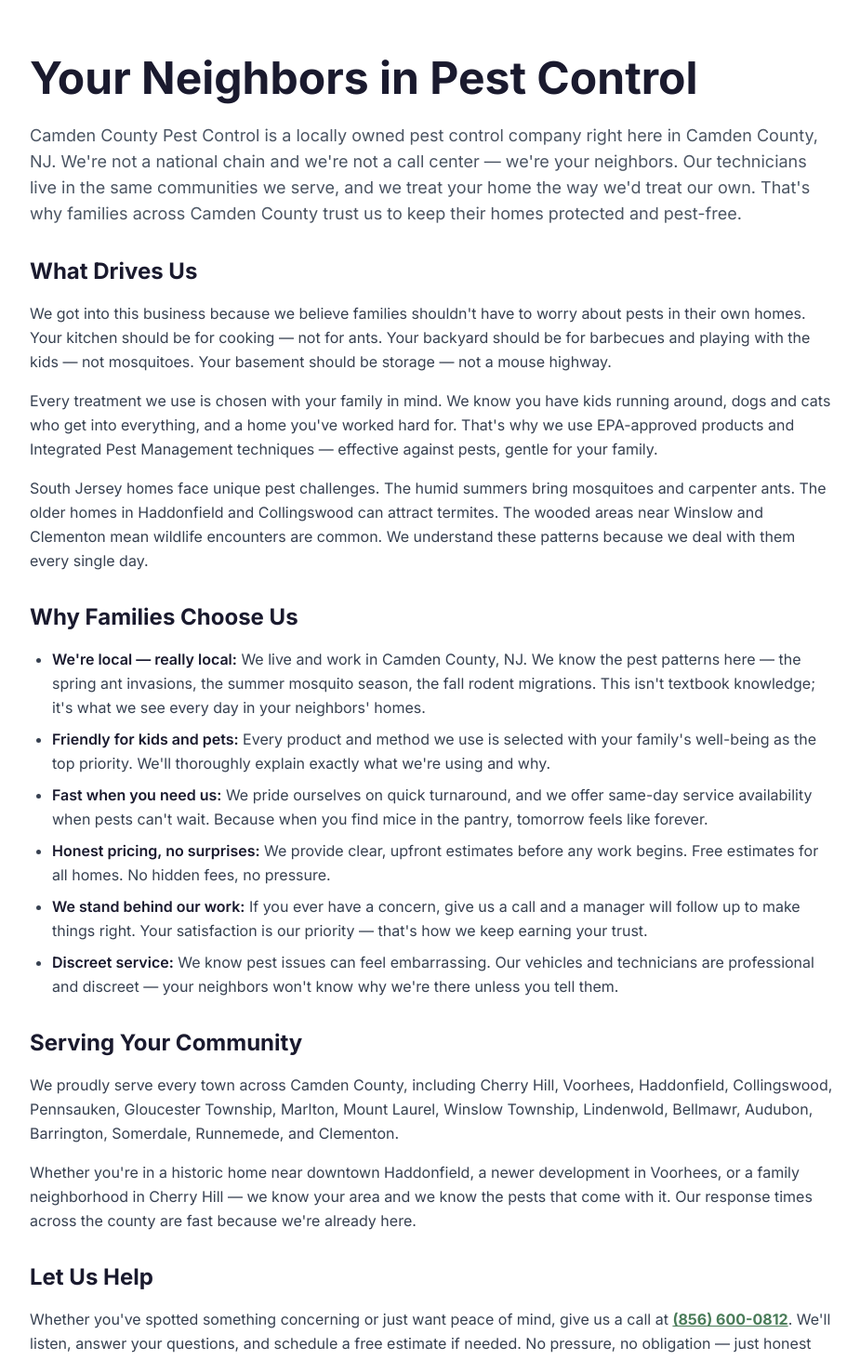
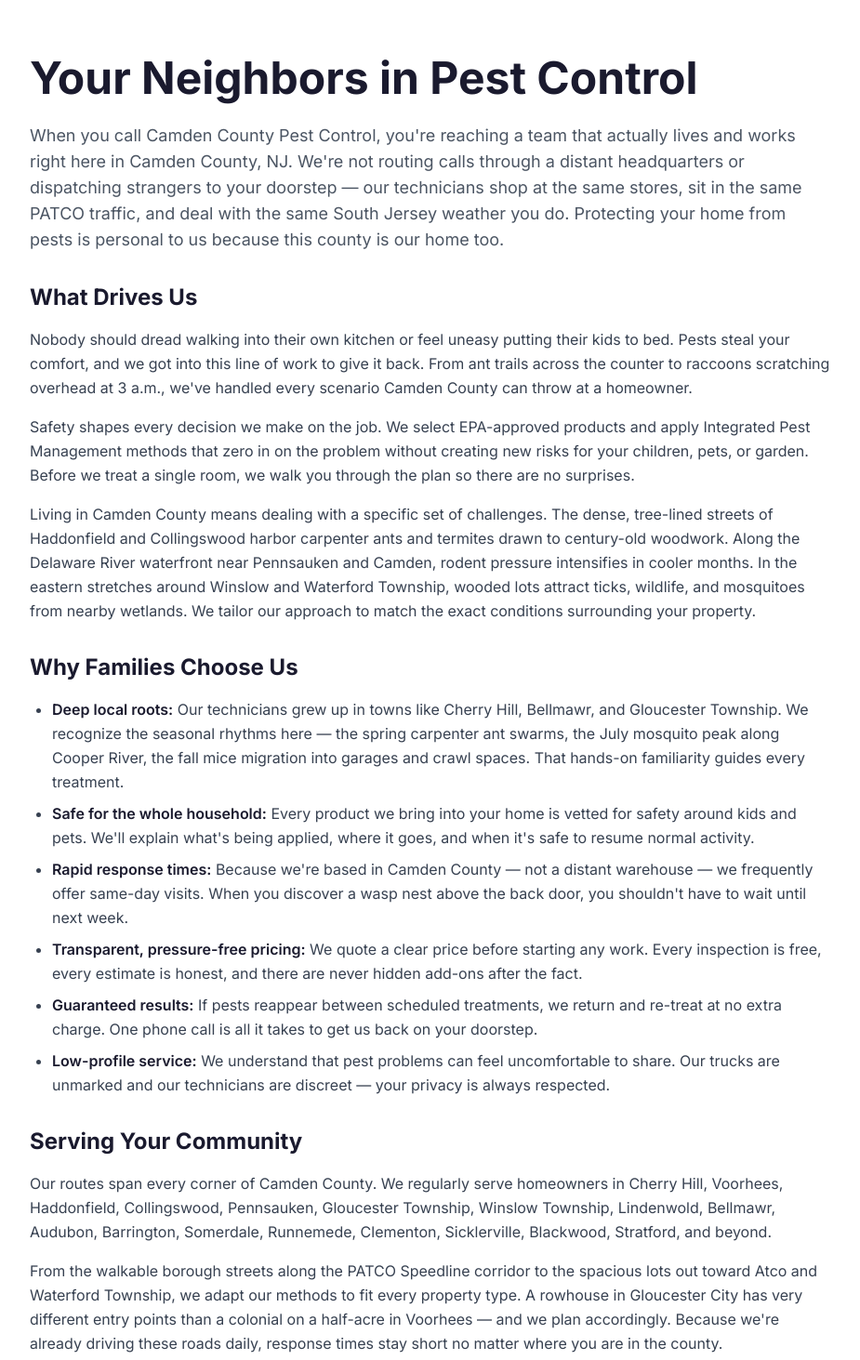
Before and after one commit to jeremyecker/pestcontrolcamdencounty, a Next.js app: page /about in a window 1280 px wide. Shown: the part 320-1783 px from the top of the page at 93% size, without its empty margins (176-1101 px from the left). Built offline with nearby package versions, Linux system fonts and the light colour scheme; no server answers.

Commit message:
feat: unique homepage FAQs, about page, and service descriptions for Camden County (#14)

```diff
--- a/app/about/page.tsx
+++ b/app/about/page.tsx
@@ -7,7 +7,7 @@
 
 export const metadata: Metadata = generatePageMetadata({
   title: `About Us — Your Local Pest Control Experts`,
-  description: `${SITE_NAME} is locally owned and operated, protecting homes and families across Camden County, NJ with effective, family-friendly pest control solutions.`,
+  description: `${SITE_NAME} is locally owned and operated, protecting homes and families across ${GEO.region} with effective, family-friendly pest control solutions.`,
   path: '/about',
 });
 
@@ -22,87 +22,96 @@
           <h1 className="heading-1 mb-6">Your Neighbors in Pest Control</h1>
 
           <p className="text-lg text-gray-600 mb-8">
-            {SITE_NAME} is a locally owned pest control company right here in {GEO.region}.
-            We&apos;re not a national chain and we&apos;re not a call center — we&apos;re your
-            neighbors. Our technicians live in the same communities we serve, and we treat your
-            home the way we&apos;d treat our own. That&apos;s why families across {GEO.countyFull} trust
-            us to keep their homes protected and pest-free.
+            When you call {SITE_NAME}, you&apos;re reaching a team that actually lives and
+            works right here in {GEO.region}. We&apos;re not routing calls through a distant
+            headquarters or dispatching strangers to your doorstep — our technicians shop at
+            the same stores, sit in the same PATCO traffic, and deal with the same South Jersey
+            weather you do. Protecting your home from pests is personal to us because this
+            county is our home too.
           </p>
 
           <h2>What Drives Us</h2>
           <p>
-            We got into this business because we believe families shouldn&apos;t have to worry
-            about pests in their own homes. Your kitchen should be for cooking — not for ants.
-            Your backyard should be for barbecues and playing with the kids — not mosquitoes.
-            Your basement should be storage — not a mouse highway.
+            Nobody should dread walking into their own kitchen or feel uneasy putting their
+            kids to bed. Pests steal your comfort, and we got into this line of work to give
+            it back. From ant trails across the counter to raccoons scratching overhead at
+            3 a.m., we&apos;ve handled every scenario Camden County can throw at a homeowner.
           </p>
           <p>
-            Every treatment we use is chosen with your family in mind. We know you have kids
-            running around, dogs and cats who get into everything, and a home you&apos;ve worked
-            hard for. That&apos;s why we use EPA-approved products and Integrated Pest Management
-            techniques — effective against pests, gentle for your family.
+            Safety shapes every decision we make on the job. We select EPA-approved products
+            and apply Integrated Pest Management methods that zero in on the problem without
+            creating new risks for your children, pets, or garden. Before we treat a single
+            room, we walk you through the plan so there are no surprises.
           </p>
           <p>
-            South Jersey homes face unique pest challenges. The humid summers bring mosquitoes
-            and carpenter ants. The older homes in Haddonfield and Collingswood can attract
-            termites. The wooded areas near Winslow and Clementon mean wildlife encounters are
-            common. We understand these patterns because we deal with them every single day.
+            Living in {GEO.countyFull} means dealing with a specific set of challenges. The
+            dense, tree-lined streets of Haddonfield and Collingswood harbor carpenter ants
+            and termites drawn to century-old woodwork. Along the Delaware River waterfront
+            near Pennsauken and Camden, rodent pressure intensifies in cooler months. In the
+            eastern stretches around Winslow and Waterford Township, wooded lots attract ticks,
+            wildlife, and mosquitoes from nearby wetlands. We tailor our approach to match the
+            exact conditions surrounding your property.
           </p>
 
           <h2>Why Families Choose Us</h2>
           <ul>
             <li>
-              <strong>We&apos;re local — really local:</strong> We live and work in {GEO.region}.
-              We know the pest patterns here — the spring ant invasions, the summer
-              mosquito season, the fall rodent migrations. This isn&apos;t textbook knowledge;
-              it&apos;s what we see every day in your neighbors&apos; homes.
+              <strong>Deep local roots:</strong> Our technicians grew up in towns like Cherry Hill,
+              Bellmawr, and Gloucester Township. We recognize the seasonal rhythms here — the
+              spring carpenter ant swarms, the July mosquito peak along Cooper River, the fall
+              mice migration into garages and crawl spaces. That hands-on familiarity guides
+              every treatment.
             </li>
             <li>
-              <strong>Friendly for kids and pets:</strong> Every product and method we use is selected
-              with your family&apos;s well-being as the top priority. We&apos;ll thoroughly explain exactly
-              what we&apos;re using and why.
+              <strong>Safe for the whole household:</strong> Every product we bring into your home
+              is vetted for safety around kids and pets. We&apos;ll explain what&apos;s being applied,
+              where it goes, and when it&apos;s safe to resume normal activity.
             </li>
             <li>
-              <strong>Fast when you need us:</strong> We pride ourselves on quick turnaround,
-              and we offer same-day service availability when pests can&apos;t wait. Because when you find mice
-              in the pantry, tomorrow feels like forever.
+              <strong>Rapid response times:</strong> Because we&apos;re based in Camden County —
+              not a distant warehouse — we frequently offer same-day visits. When you discover
+              a wasp nest above the back door, you shouldn&apos;t have to wait until next week.
             </li>
             <li>
-              <strong>Honest pricing, no surprises:</strong> We provide clear, upfront estimates
-              before any work begins. Free estimates for all homes. No hidden fees, no pressure.
+              <strong>Transparent, pressure-free pricing:</strong> We quote a clear price before
+              starting any work. Every inspection is free, every estimate is honest, and there
+              are never hidden add-ons after the fact.
             </li>
             <li>
-              <strong>We stand behind our work:</strong> If you ever have a concern, give us a call
-              and a manager will follow up to make things right. Your satisfaction is our
-              priority — that&apos;s how we keep earning your trust.
+              <strong>Guaranteed results:</strong> If pests reappear between scheduled treatments,
+              we return and re-treat at no extra charge. One phone call is all it takes to get
+              us back on your doorstep.
             </li>
             <li>
-              <strong>Discreet service:</strong> We know pest issues can feel embarrassing.
-              Our vehicles and technicians are professional and discreet — your neighbors
-              won&apos;t know why we&apos;re there unless you tell them.
+              <strong>Low-profile service:</strong> We understand that pest problems can feel
+              uncomfortable to share. Our trucks are unmarked and our technicians are discreet —
+              your privacy is always respected.
             </li>
           </ul>
 
           <h2>Serving Your Community</h2>
           <p>
-            We proudly serve every town across {GEO.countyFull}, including Cherry Hill, Voorhees,
-            Haddonfield, Collingswood, Pennsauken, Gloucester Township, Marlton, Mount Laurel,
+            Our routes span every corner of {GEO.countyFull}. We regularly serve homeowners in
+            Cherry Hill, Voorhees, Haddonfield, Collingswood, Pennsauken, Gloucester Township,
             Winslow Township, Lindenwold, Bellmawr, Audubon, Barrington, Somerdale, Runnemede,
-            and Clementon.
+            Clementon, Sicklerville, Blackwood, Stratford, and beyond.
           </p>
           <p>
-            Whether you&apos;re in a historic home near downtown Haddonfield, a newer development
-            in Voorhees, or a family neighborhood in Cherry Hill — we know your area and we
-            know the pests that come with it. Our response times across the county are fast
-            because we&apos;re already here.
+            From the walkable borough streets along the PATCO Speedline corridor to the
+            spacious lots out toward Atco and Waterford Township, we adapt our methods to
+            fit every property type. A rowhouse in Gloucester City has very different entry
+            points than a colonial on a half-acre in Voorhees — and we plan accordingly.
+            Because we&apos;re already driving these roads daily, response times stay short
+            no matter where you are in the county.
           </p>
 
           <h2>Let Us Help</h2>
           <p>
-            Whether you&apos;ve spotted something concerning or just want peace of mind, give us a
-            call at <a href={PHONE_HREF} className="font-bold">{PHONE}</a>. We&apos;ll listen,
-            answer your questions, and schedule a free estimate if needed. No pressure,
-            no obligation — just honest advice from your neighbors in pest control.
+            If something is crawling, buzzing, or gnawing where it shouldn&apos;t be, pick up
+            the phone and dial <a href={PHONE_HREF} className="font-bold">{PHONE}</a>.
+            We&apos;ll talk through what you&apos;re seeing, answer every question, and set up
+            a free estimate at a time that works for you. No hard sell, no gimmicks — just
+            straightforward help from a team that genuinely cares about this community.
           </p>
         </div>
       </section>
```
Also changed, not shown: app/page.tsx (+12 -12 lines), site.config.ts (+11 -11 lines).
